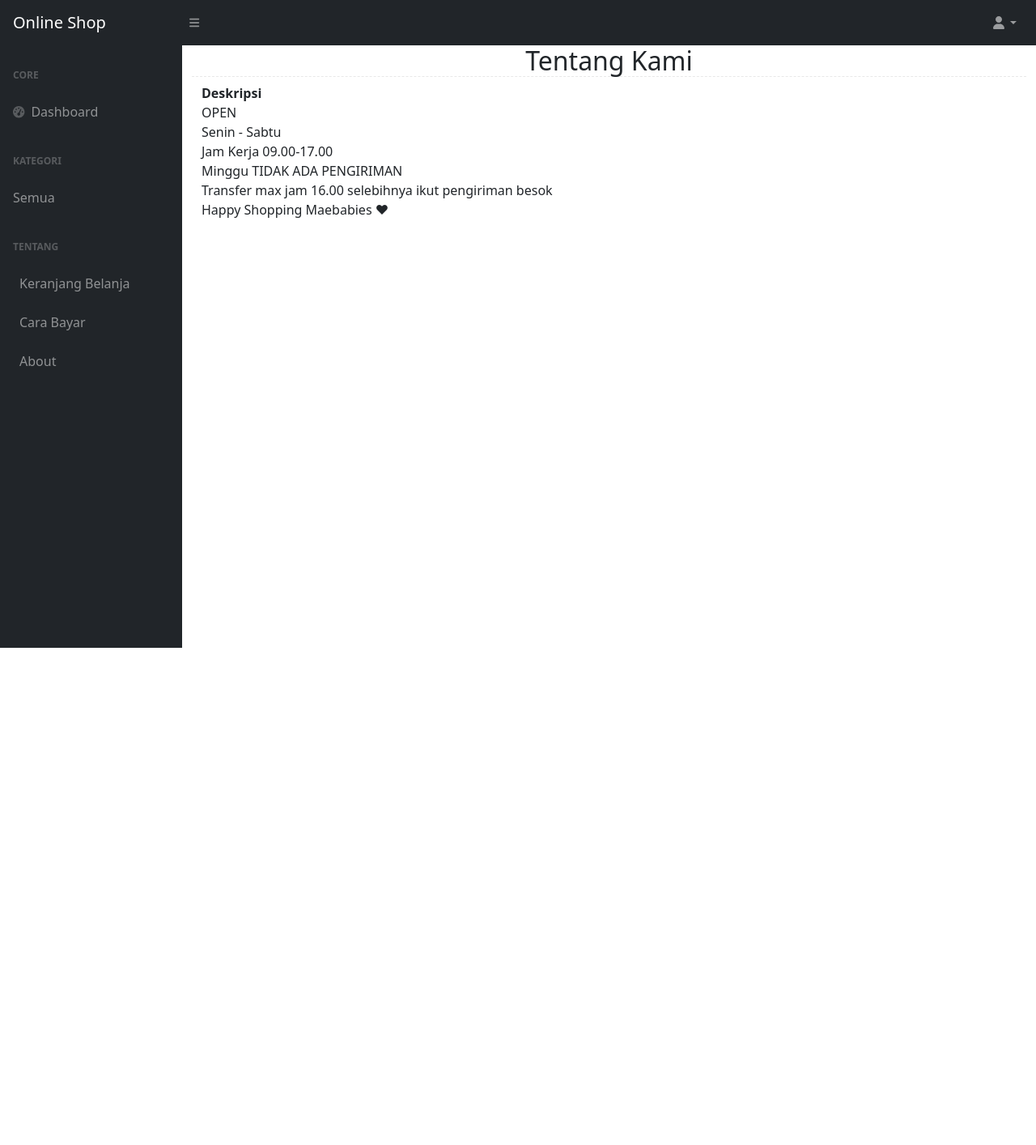
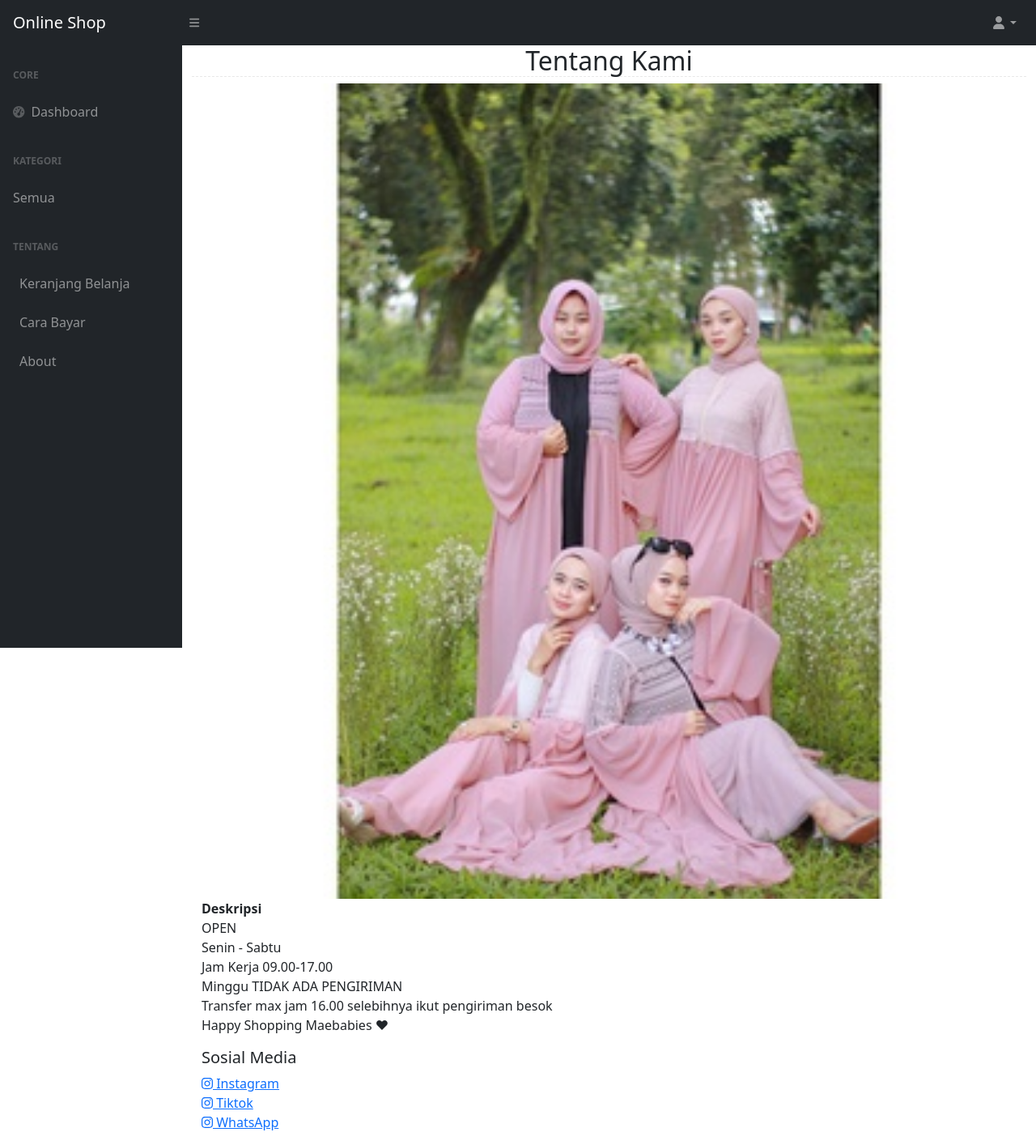
Before and after one commit to WandaArvaniyan/OnlineShop, a CodeIgniter app: page /mif2020/page/tentang in a window 1280 px wide. Shown: the whole page at 81% size. Before the commit the page ends 800 px from the top, so only its background shows below. Run offline with CodeIgniter, Linux system fonts and the light colour scheme; data that the repository does not hold is empty; some libraries are stand-ins or nearby versions.

Commit message:
update tentang.php

```diff
--- a/application/views/pages/tentang.php
+++ b/application/views/pages/tentang.php
@@ -1,6 +1,5 @@
-<link href="assets/css/styles.css" rel="stylesheet" />
 <h2>Tentang Kami</h2>
-<!-- <img src="assets/images/abaya_outer.jpg" width="300" height="300" style="float:left" /> -->
+<img class="width(100) height(100)" src="assets/images/abaya_outer.jpg" style="float:left" />
 <strong> Deskripsi</strong><br>
 <p>OPEN <br>
 Senin - Sabtu <br>
@@ -8,3 +7,8 @@ Jam Kerja 09.00-17.00<br>
 Minggu TIDAK ADA PENGIRIMAN<br>
 Transfer max jam 16.00 selebihnya ikut pengiriman besok<br>
 Happy Shopping Maebabies ❤</p> <br>
+<h5>Sosial Media</h5>
+<p>
+    <a color="black" href="https://www.instagram.com/maezula/"> <i class="fa-brands fa-instagram"></i><color="black"> Instagram </a><br>
+    <a href="https://www.tiktok.com/@maezula.co?lang=id-ID"> <i class="fa-brands fa-instagram"></i> Tiktok </a><br>
+    <a href="https://wa.me/6811532776350/"> <i class="fa-brands fa-instagram"></i> WhatsApp </a>
```
